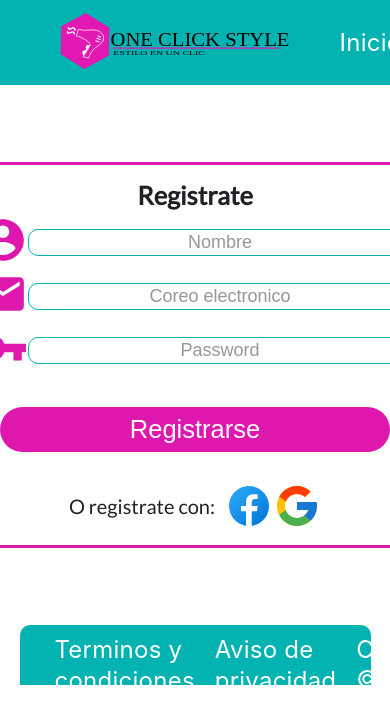
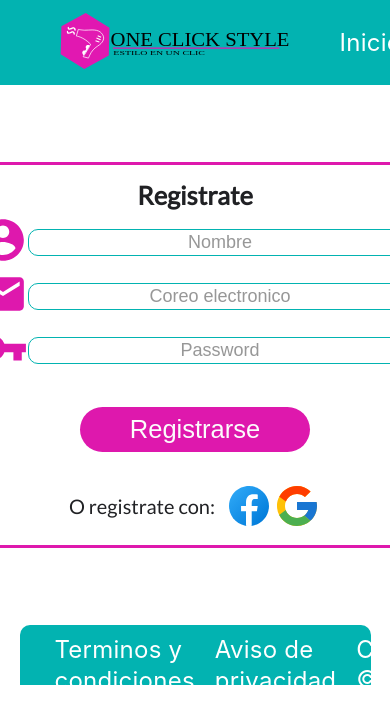
Before and after one commit to Falcons-Devs/frontend, a React app: page /signin in a window 390 px wide. Shown: the top 724 px of the page. Built offline with nearby package versions, Linux system fonts and the light colour scheme; a web font is replaced by a local one.

Commit message:
<FIX> Resolved button responsive for desktop

```diff
--- a/src/components/Buttons/styles.js
+++ b/src/components/Buttons/styles.js
@@ -7,7 +7,7 @@ export const Button = styled.button`
   justify-content: center;
   padding: 8px 50px;
   margin: 30px auto;
-  width: 90%;
+  /* width: 90%; */
   /* Typography */
   color: #fcfcfc;
   font-size: 1.5em;
@@ -20,6 +20,7 @@ export const Button = styled.button`
   @media (max-width: 768px) {
     /* Positioning */
     /* Box-model */
+    width: ${(props) => (props.responsivetablet ? "125px" : "")};
     justify-content: ${(props) => (props.responsivetablet ? "center" : "")};
     /* Typography */
     font-size: ${(props) => (props.responsivetablet ? "1em" : "")};
--- a/src/components/Main/Pages/Client/Home/styles.js
+++ b/src/components/Main/Pages/Client/Home/styles.js
@@ -4,8 +4,8 @@ export const Wrap = styled.div`
   /* Box-model */
   margin: 20px auto;
   height: inherit;
-  width: 1200px;
   max-width: 1200px;
+  padding: 0px 20px;
   /* Typography */
   /* Visual */
   /* Misc */
```
